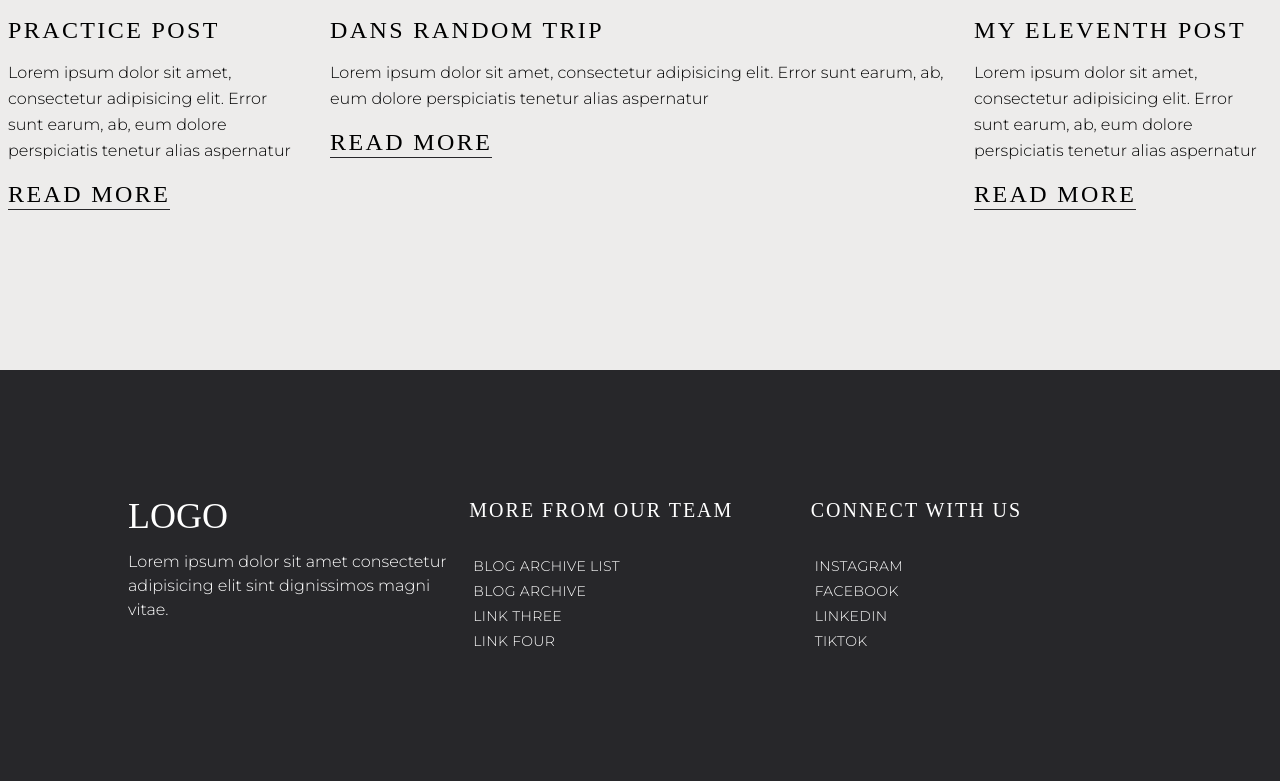
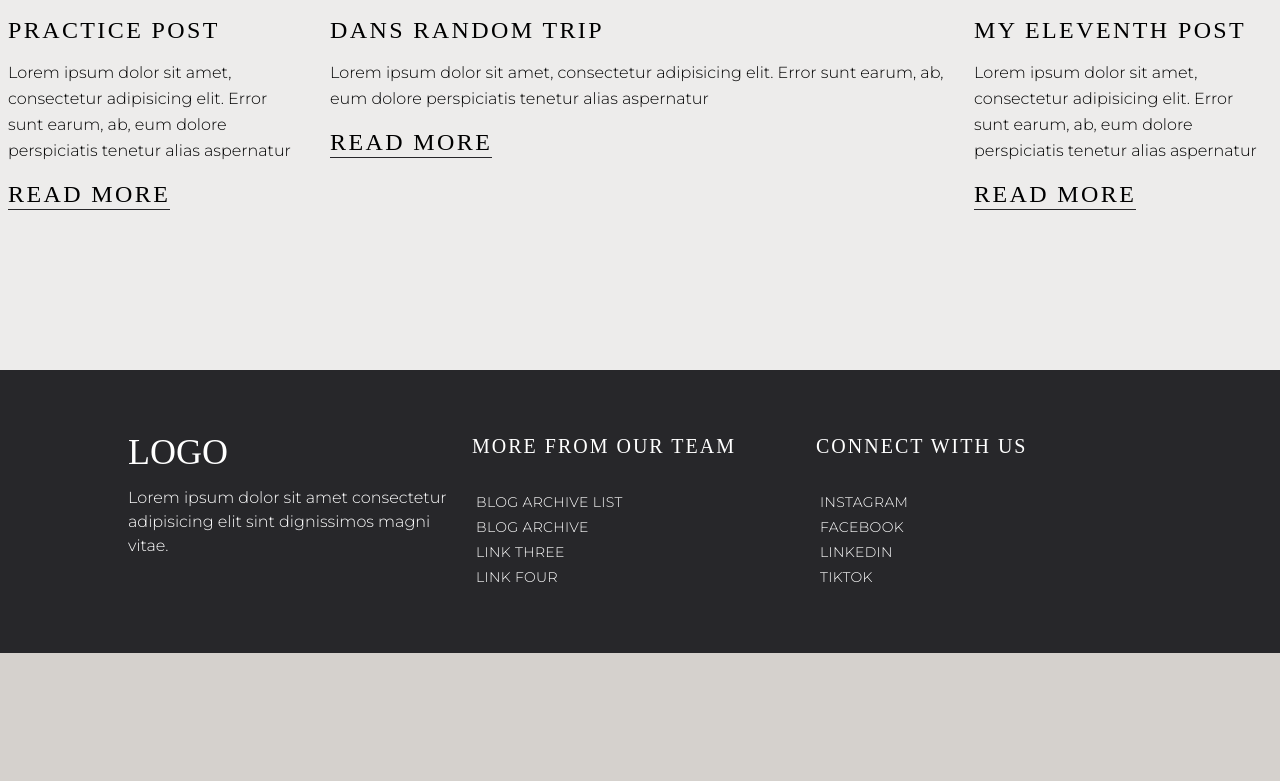
Before and after one commit to brittwoodard/project-travel-magazine, a Jekyll site: the page built from index.html, in a window 1280 px wide. Shown: the part 2784-3565 px from the top of the page. Built offline with Jekyll 4.4.1, drawn with Linux system fonts in a browser that asks for light colours; some web fonts are replaced; after the commit the page ends 3437 px from its top, so only the background shows below that.

Commit message:
finish footer

```diff
--- a/_includes/site-footer.html
+++ b/_includes/site-footer.html
@@ -1,4 +1,4 @@
-<footer class="p-10p bg-dark text-white grid grid-cols-3">
+<footer class="py-5p px-10p bg-dark text-white grid grid-cols-3 gap-2">
   <div class="col-span-1">
     <span class="text-4xl font-serif mb-4 inline-block">LOGO</span>
     <p>Lorem ipsum dolor sit amet consectetur adipisicing elit sint dignissimos magni vitae.</p>
```
